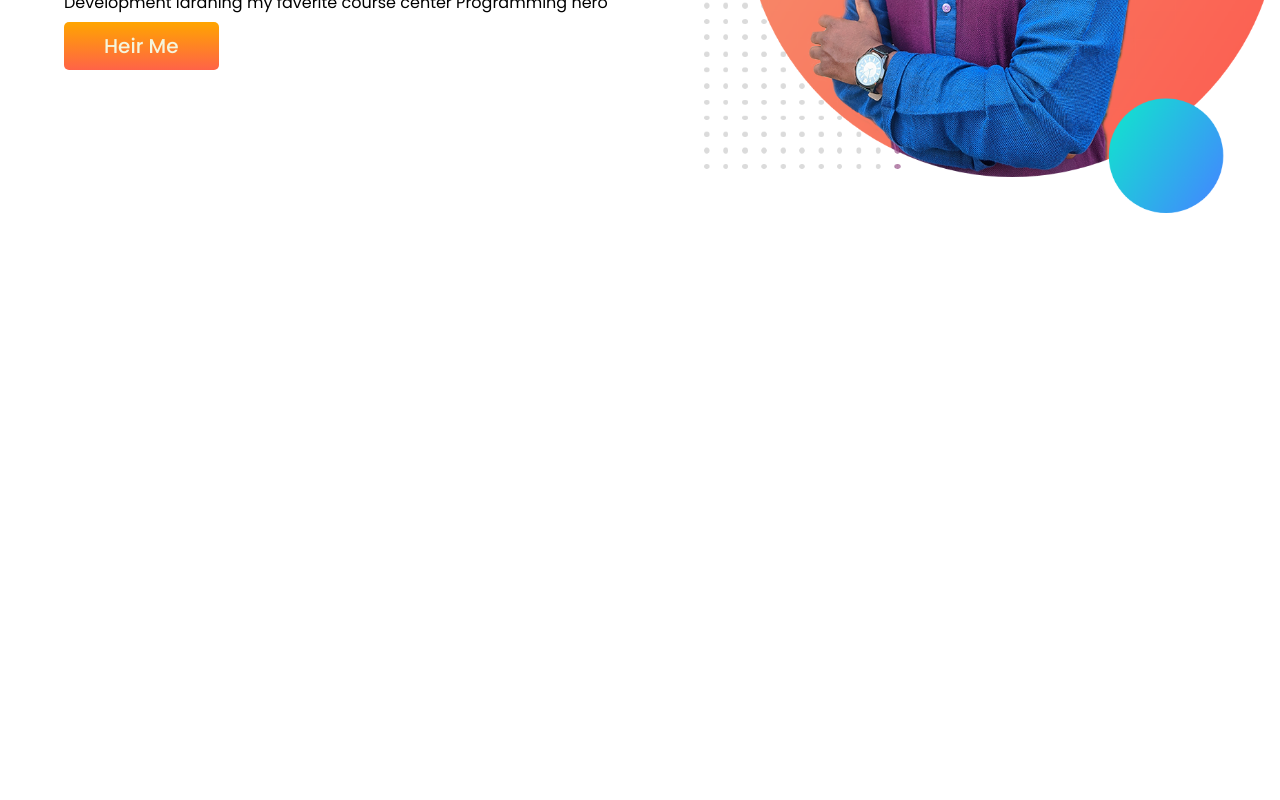
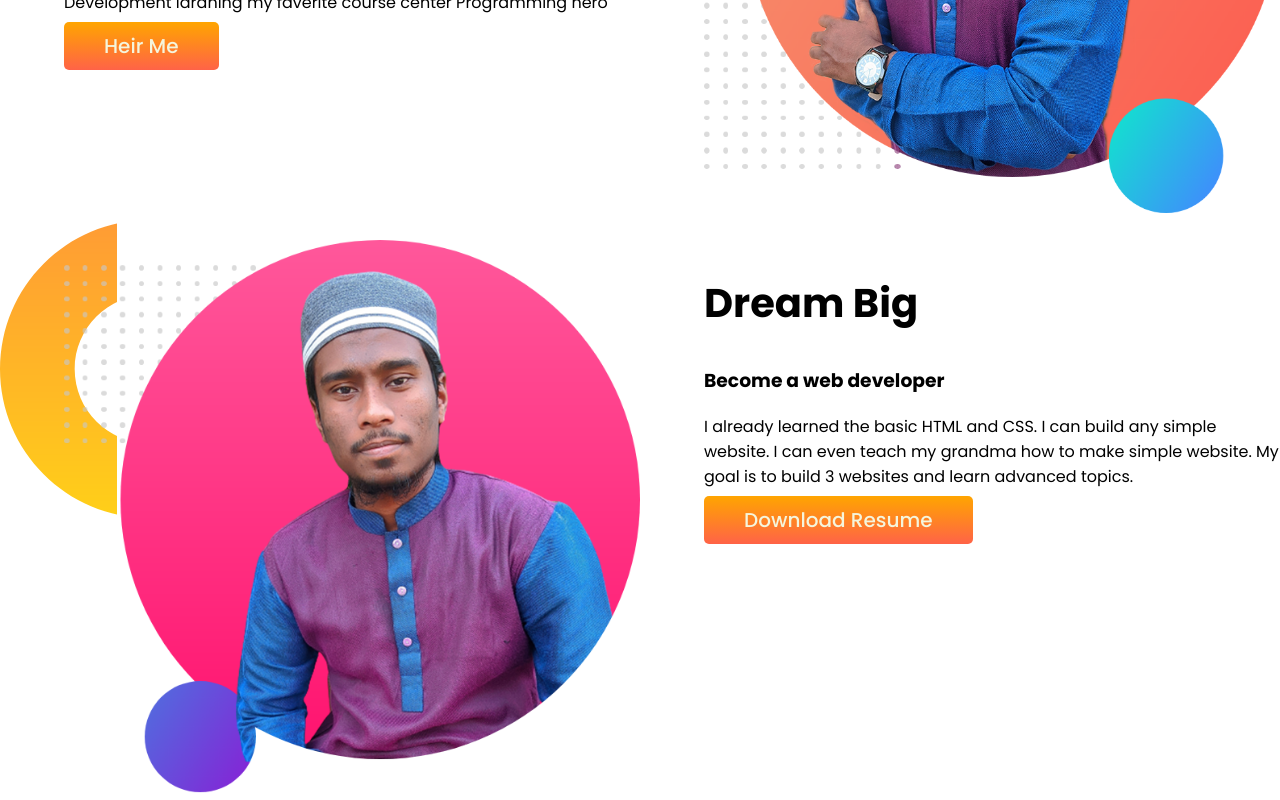
Before and after one commit to arrahman5778-dev/developer-protfolio, a plain HTML site: page index.html in a window 1280 px wide. Shown: the part 379-1179 px from the top of the page. Before the commit the page ends 800 px from the top, so only its background shows below. Drawn offline with Linux system fonts and the light colour scheme.

Commit message:
dream-section

```diff
--- a/css/style.css
+++ b/css/style.css
@@ -23,6 +23,7 @@ section {
   background-image: url(../img/top-banner.png);
   background-repeat: no-repeat;
 }
+
 .half-width {
   padding-left: 5%;
   padding-top: 20px;
@@ -46,3 +47,8 @@ section {
   -ms-border-radius: 5px;
   -o-border-radius: 5px;
 }
+
+.dream {
+  background-image: url(../img/dream-bg.png);
+  background-repeat: no-repeat;
+}
--- a/index.html
+++ b/index.html
@@ -25,6 +25,19 @@
     </div>
    <div class="half-width " > <img src="img/my-protfolio-img-1.png" alt=""> </div>
   </section>
+
+  <section class="dream">
+    <div class="half-width">
+      <img src="img/my-protfolio-img-2.png" alt="">
+    </div>
+    <div class="half-width">
+      <h2>Dream Big</h2>
+      <h3>Become a web developer</h3>
+      <p>I already learned the basic HTML and CSS. I can build any simple website. I can even teach my grandma how to make simple website. My goal is to build 3 websites and learn advanced topics.</p>
+      <a class="link-button" target="blank" href="https://www.linkedin.com/in/hm-abdur-rahman-960046222/" > Download Resume</a>
+    </div>
+
+  </section>
 </body>
 
 </html>
```
Lines whose indentation alone changed are shown as unchanged.
